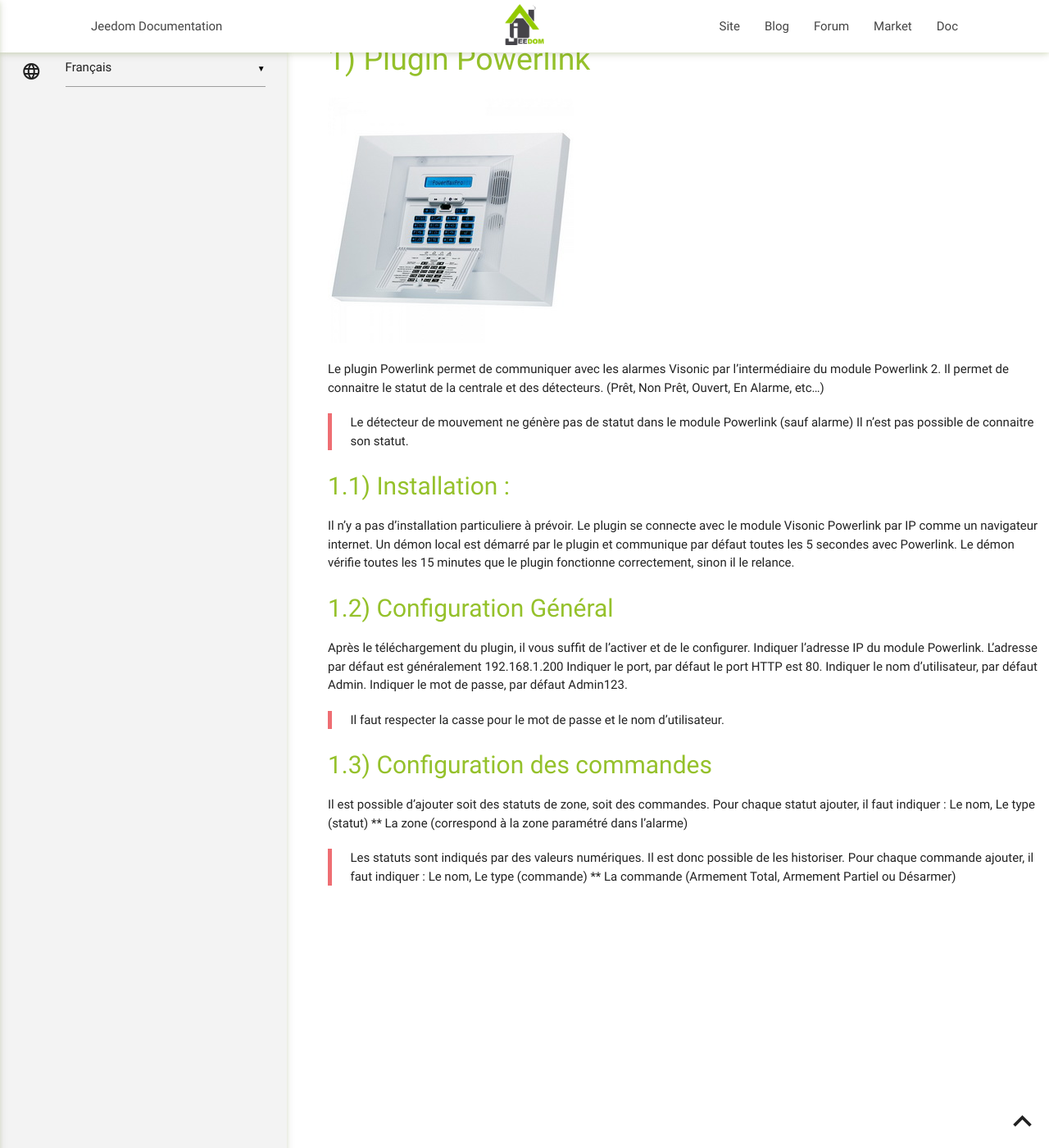
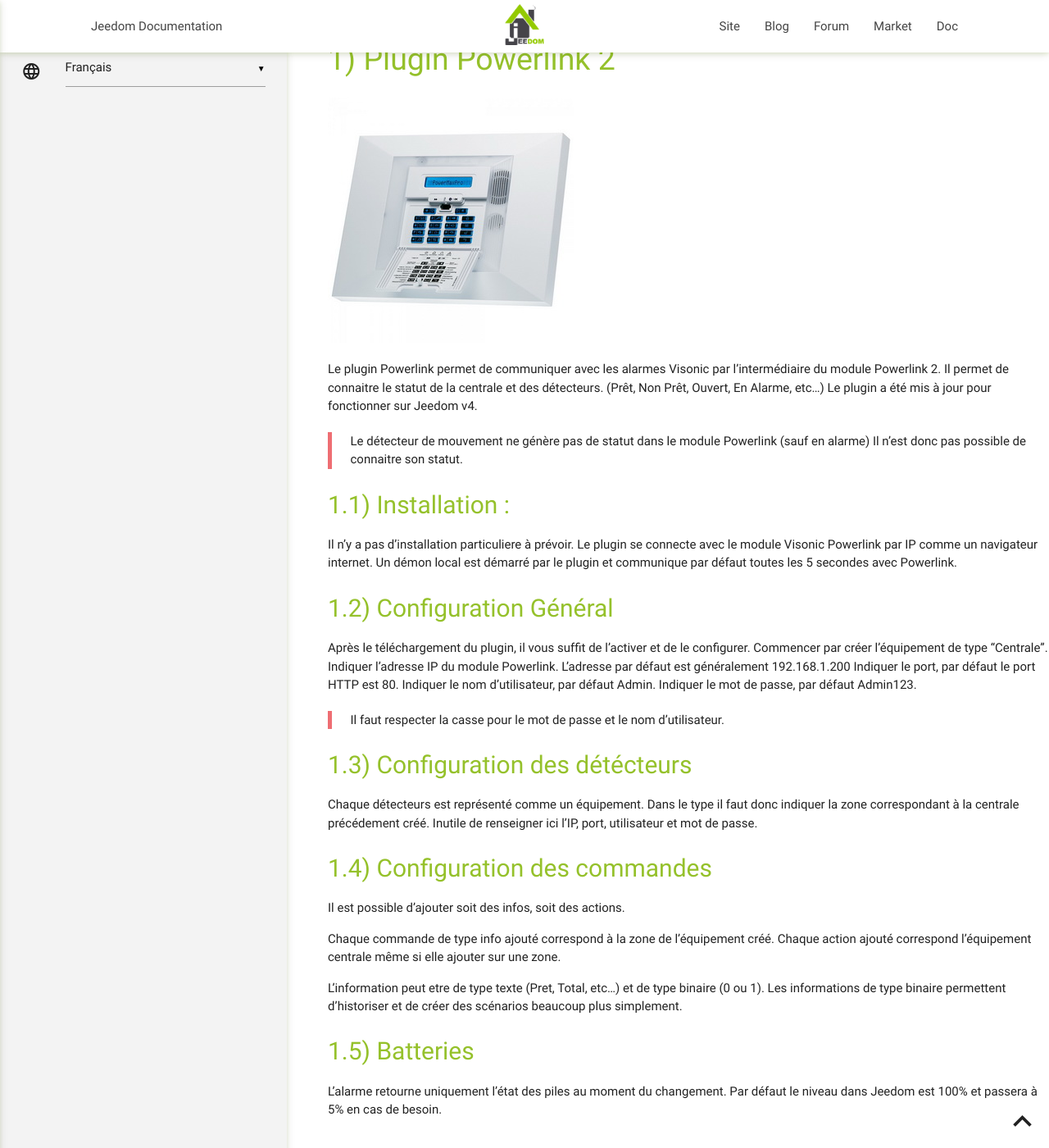
Before and after one commit to jeedomsteph37/powerlink, a Jekyll site: the page built from docs/fr_FR/index.md, in a window 1280 px wide and 1400 px high, scrolled down 44 px. Shown: the whole window at 82% size. Built offline with Jekyll 4.4.1, drawn with Linux system fonts in a browser that asks for light colours; our own code applies the rules of GitHub Pages for plain Markdown files.

Commit message:
Update index.md

```diff
--- a/docs/fr_FR/index.md
+++ b/docs/fr_FR/index.md
@@ -1,19 +1,21 @@
-# Plugin Powerlink
+# Plugin Powerlink 2
 
 ![GitHub Logo](/../images/pmax.jpg)
 
 
 Le plugin Powerlink permet de communiquer avec les alarmes Visonic par l’intermédiaire du module Powerlink 2.
 Il permet de connaitre le statut de la centrale et des détecteurs. (Prêt, Non Prêt, Ouvert, En Alarme, etc…)
+Le plugin a été mis à jour pour fonctionner sur Jeedom v4.
 
->Le détecteur de mouvement ne génère pas de statut dans le module Powerlink (sauf alarme) Il n’est pas possible de connaitre son statut.
+>Le détecteur de mouvement ne génère pas de statut dans le module Powerlink (sauf en alarme) Il n’est donc pas possible de connaitre son statut.
 
 ## Installation :
 Il n’y a pas d’installation particuliere à prévoir. Le plugin se connecte avec le module Visonic Powerlink par IP comme un navigateur internet.
-Un démon local est démarré par le plugin et communique par défaut toutes les 5 secondes avec Powerlink. Le démon vérifie toutes les 15 minutes que le plugin fonctionne correctement, sinon il le relance.
+Un démon local est démarré par le plugin et communique par défaut toutes les 5 secondes avec Powerlink.
 
 ## Configuration Général
 Après le téléchargement du plugin, il vous suffit de l’activer et de le configurer.
+Commencer par créer l'équipement de type "Centrale".
 Indiquer l’adresse IP du module Powerlink. L’adresse par défaut est généralement 192.168.1.200
 Indiquer le port, par défaut le port HTTP est 80.
 Indiquer le nom d’utilisateur, par défaut Admin.
@@ -21,9 +23,20 @@ Indiquer le mot de passe, par défaut Admin123.
 
 >Il faut respecter la casse pour le mot de passe et le nom d’utilisateur.
 
+## Configuration des détécteurs
+Chaque détecteurs est représenté comme un équipement.
+Dans le type il faut donc indiquer la zone correspondant à la centrale précédement créé.
+Inutile de renseigner ici l'IP, port, utilisateur et mot de passe.
+
 ## Configuration des commandes
-Il est possible d’ajouter soit des statuts de zone, soit des commandes.
-Pour chaque statut ajouter, il faut indiquer : Le nom, Le type (statut) ** La zone (correspond à la zone paramétré dans l’alarme)
+Il est possible d’ajouter soit des infos, soit des actions.
 
->Les statuts sont indiqués par des valeurs numériques. Il est donc possible de les historiser.
->Pour chaque commande ajouter, il faut indiquer : Le nom, Le type (commande) ** La commande (Armement Total, Armement Partiel ou Désarmer)
+Chaque commande de type info ajouté correspond à la zone de l'équipement créé.
+Chaque action ajouté correspond l'équipement centrale même si elle ajouter sur une zone.
+
+L'information peut etre de type texte (Pret, Total, etc...) et de type binaire (0 ou 1).
+Les informations de type binaire permettent d'historiser et de créer des scénarios beaucoup plus simplement.
+
+## Batteries
+L'alarme retourne uniquement l'état des piles au moment du changement.
+Par défaut le niveau dans Jeedom est 100% et passera à 5% en cas de besoin.
```
